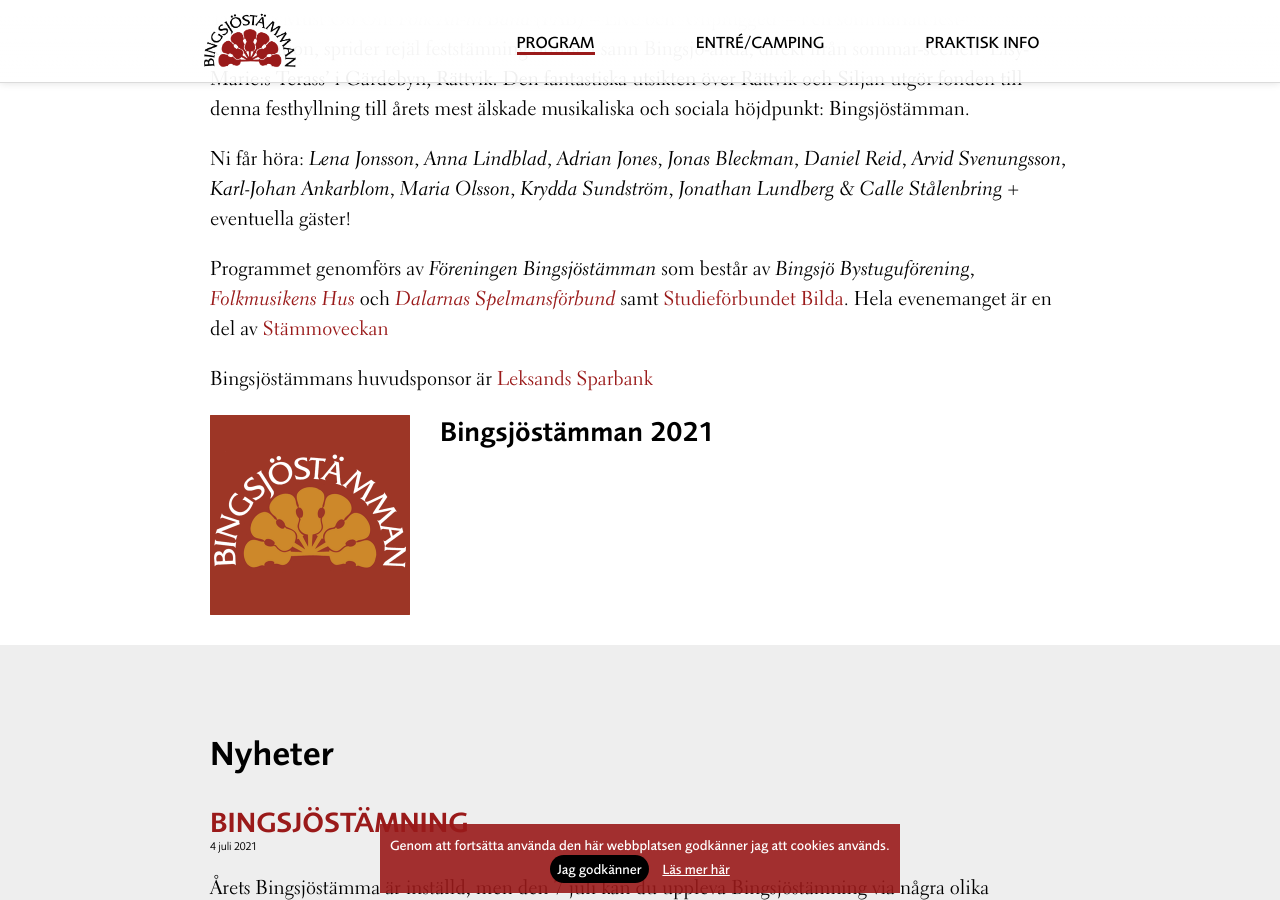
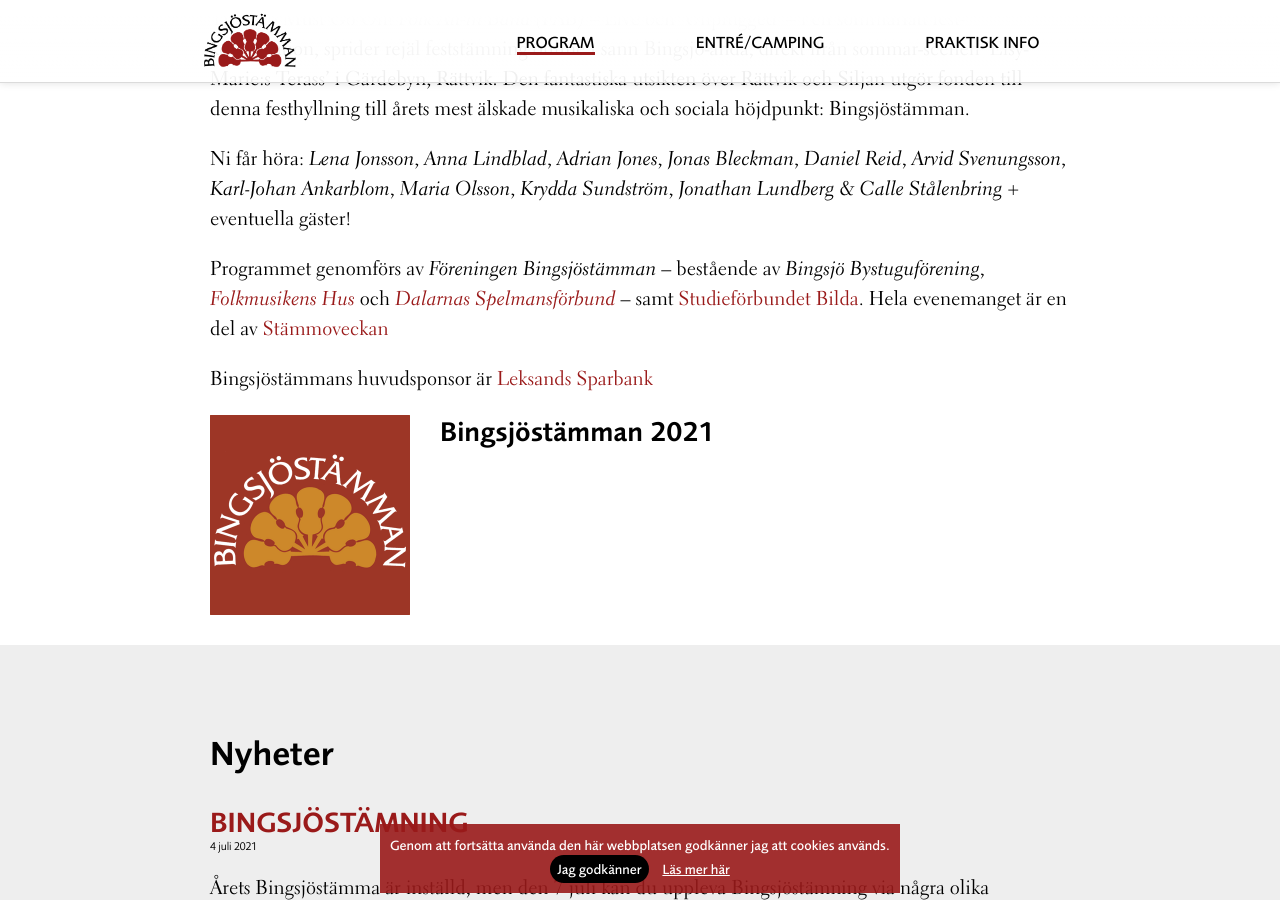
Before and after one commit to bingsjostamman/bingsjostamman.github.io, a Jekyll site: the page built from 2021/index.md, in a window 1280 px wide and 900 px high, scrolled down 1191 px. Built offline with Jekyll 4.4.1, drawn with Linux system fonts in a browser that asks for light colours.

Commit message:
Update index.md

```diff
--- a/2021/index.md
+++ b/2021/index.md
@@ -41,7 +41,7 @@
 
 Ni får höra: _Lena Jonsson_, _Anna Lindblad_, _Adrian Jones_, _Jonas Bleckman_, _Daniel Reid_, _Arvid Svenungsson_, _Karl-Johan Ankarblom_, _Maria Olsson_, _Krydda Sundström_, _Jonathan Lundberg_ & _Calle Stålenbring_ + eventuella gäster!
 
-Programmet genomförs av _Föreningen Bingsjöstämman_ som består av _Bingsjö Bystuguförening_, _[Folkmusikens Hus](https://folkmusikenshus.se)_ och _[Dalarnas Spelmansförbund](http://www.dalarnasspelmansforbund.se)_ samt [Studieförbundet Bilda](https://www.bilda.nu). Hela evenemanget är en del av [Stämmoveckan](https://stammoveckan.se)
+Programmet genomförs av _Föreningen Bingsjöstämman_ – bestående av _Bingsjö Bystuguförening_, _[Folkmusikens Hus](https://folkmusikenshus.se)_ och _[Dalarnas Spelmansförbund](http://www.dalarnasspelmansforbund.se)_ – samt [Studieförbundet Bilda](https://www.bilda.nu). Hela evenemanget är en del av [Stämmoveckan](https://stammoveckan.se)
 
 Bingsjöstämmans huvudsponsor är [Leksands Sparbank](https://www.leksandssparbank.se)
 
```
